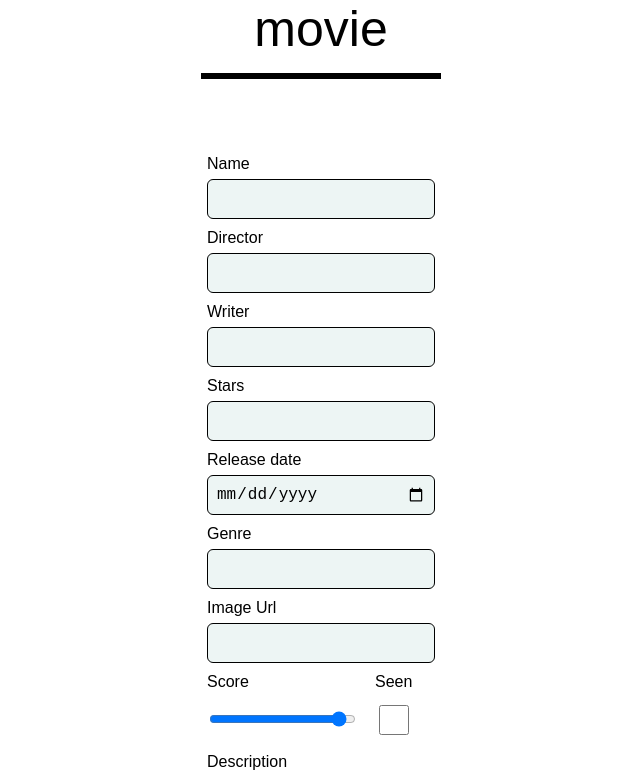
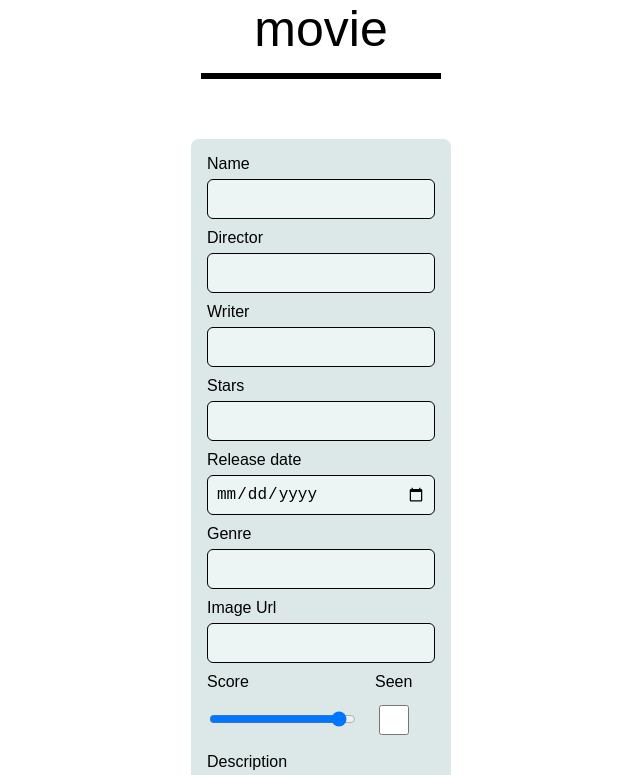
Before and after one commit to isdi-coders-2023/Augusto-Gomez-Final-Project-front-202309-bcn, a React (Vite) app: page /add-movie in a window 1280 px wide. Shown: the part 400-1175 px from the top of the page, without its empty margins (319-959 px from the left). Built offline with nearby package versions, Linux system fonts and the light colour scheme; a web font is replaced by a local one.

Commit message:
Change mainTheme properties to add background colors

```diff
--- a/src/styles/mainTheme.ts
+++ b/src/styles/mainTheme.ts
@@ -5,11 +5,13 @@ import "@fontsource/inria-sans";
 
 const mainTheme: DefaultTheme = {
   colors: {
-    background: "#EDF5F4",
+    background: "#edf5f4",
+    formBackground: "#dCe8e7",
     light: "#fff",
     dark: "#000",
     modify: "#37b42d",
     delete: "#ff6565",
+    buttonBackground: "#f5f5f5",
   },
   typography: {
     main: "'Outfit Variable', sans-serif",
--- a/src/styles/styled.d.ts
+++ b/src/styles/styled.d.ts
@@ -4,6 +4,8 @@ declare module "styled-components" {
   export interface DefaultTheme {
     colors: {
       background: string;
+      formBackground: string;
+      buttonBackground: string;
       light: string;
       dark: string;
       modify: string;
```
